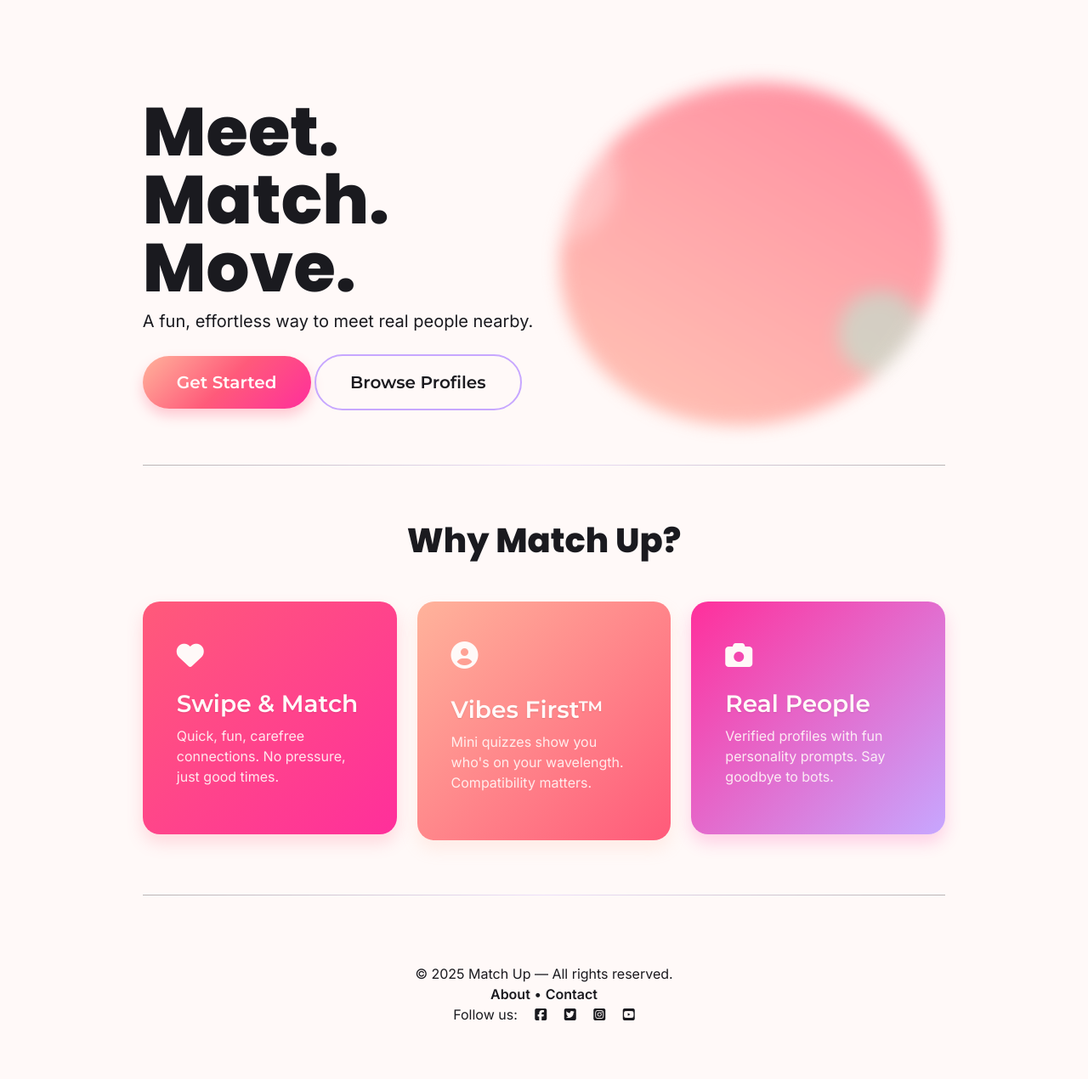
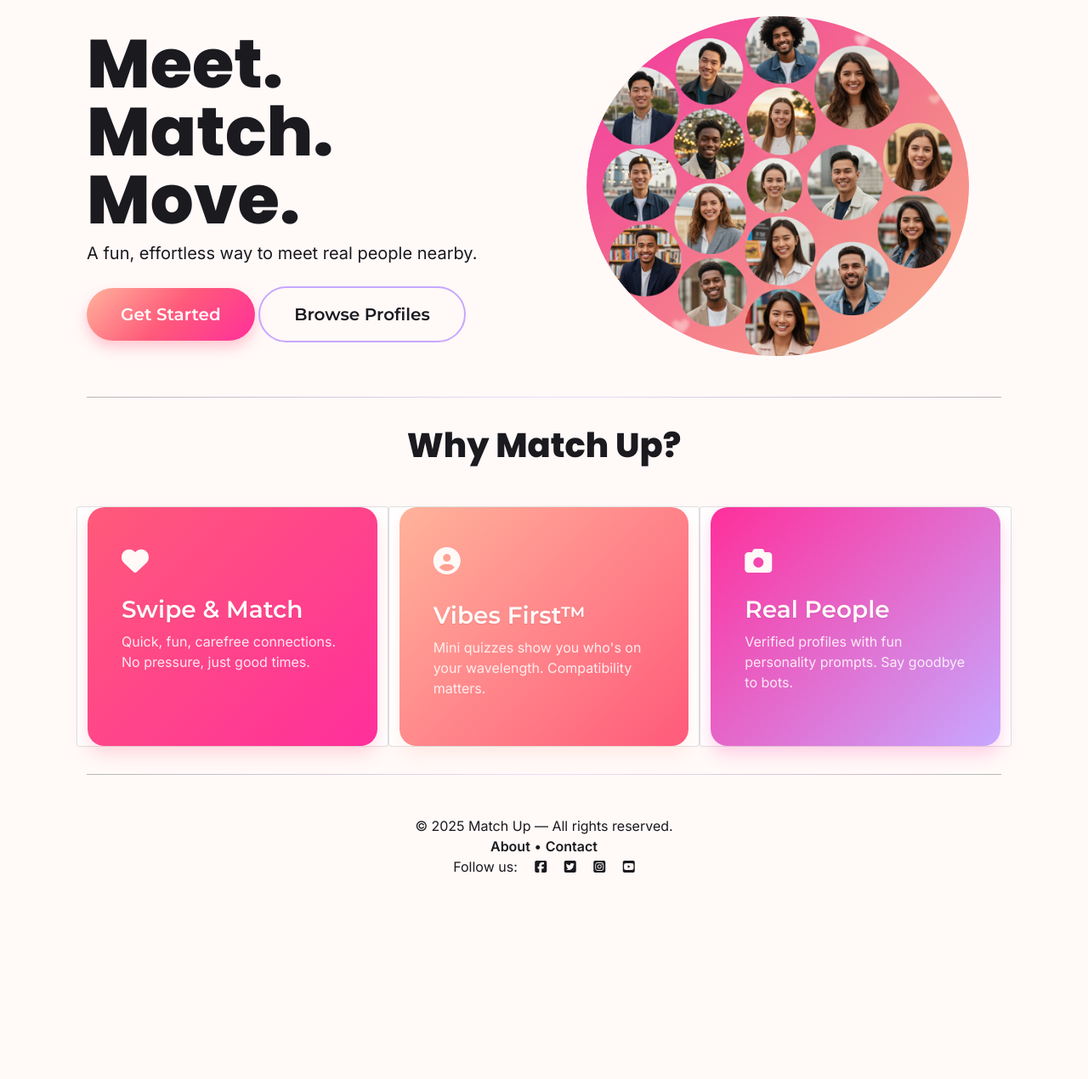
Before and after one commit to Scaphix/match_up, a Django app: page / in a window 1280 px wide. Shown: the part 105-1375 px from the top of the page at 85% size. After the commit the page ends 1132 px from the top, so only its background shows below. Run offline with Django 4.2, Linux system fonts and the light colour scheme; some libraries are stand-ins or nearby versions.

Commit message:
Refactor homepage layout  and adding a hero image for improved visual appeal.

```diff
--- a/dating/templates/dating/index.html
+++ b/dating/templates/dating/index.html
@@ -1,7 +1,7 @@
 {% extends 'base.html' %}
 {% block content %}
 {% load static %}
-<main class="container py-5">
+<main class="container py-3">
 
     <section class="hero-section row align-items-center mb-5">
         <div class="col-lg-6">
@@ -16,34 +16,34 @@
             <div class="hero-visual-heart">
                 <div class="abstract-shape shape-1"></div>
                 <div class="abstract-shape shape-2"></div>
+                <img src="{% static 'images/hero.png' %}" alt="Hero image" >
             </div>
         </div>
     </section>
 
     <hr class="soft-divider">
 
-    <section class="features-section py-5">
+    <section class="features-section py-3">
         <h2 class="text-center mb-5 feature-title">Why Match Up?</h2>
         <div class="row g-4">
-
-            <div class="col-md-4">
-                <div class="feature-card coral-gradient">
-                    <div class="feature-icon"><i class="fa-notdog fa-solid fa-heart"></i></div>
-                    <h3></i>Swipe & Match</h3>
+            <div class="col-md-4 card">
+                <div class="feature-card coral-gradient card-body">
+                    <div class="feature-icon"><i class="fa-notdog fa-solid fa-heart card-icon"></i></div>
+                    <h3>Swipe & Match</h3>
                     <p>Quick, fun, carefree connections. No pressure, just good times.</p>
                 </div>
             </div>
 
-            <div class="col-md-4">
-                <div class="feature-card peach-gradient">
+            <div class="col-md-4 card">
+                <div class="feature-card peach-gradient card-body">
                     <div class="feature-icon"><i class="fa-duotone fa-solid fa-circle-user feature-icon"></i></div>
                     <h3>Vibes First™</h3>
                     <p>Mini quizzes show you who's on your wavelength. Compatibility matters.</p>
                 </div>
             </div>
 
-            <div class="col-md-4">
-                <div class="feature-card pink-gradient">
+            <div class="col-md-4 card">
+                <div class="feature-card pink-gradient card-body">
                     <div class="feature-icon"><i class="fa-notdog fa-solid fa-camera"></i></div>
                     <h3>Real People</h3>
                     <p>Verified profiles with fun personality prompts. Say goodbye to bots.</p>
--- a/static/css/style.css
+++ b/static/css/style.css
@@ -137,26 +137,48 @@ nav img {
 }
 
 /* Hero Visual (Abstract Shapes) */
+
 .hero-visual-heart {
     position: relative;
     width: 450px;
     height: 400px;
     margin: 0 auto;
+    border-radius: 50%;
+    overflow: hidden;
+    display: flex;
+    align-items: center;
+    justify-content: center;
+}
+
+.hero-visual-heart::before {
+    content: '';
+    position: absolute;
+    width: 100%;
+    height: 100%;
     background: linear-gradient(45deg, var(--peach), var(--coral));
     border-radius: 50%;
     transform: rotate(-15deg);
-    overflow: hidden;
-    filter: blur(10px); /* Soft glow effect */
+    filter: blur(10px);
     opacity: 0.7;
     animation: gradientShift 5s ease-in-out infinite alternate;
+    z-index: 1;
+}
+
+.hero-visual-heart img {
+    position: relative;
+    width: 100%;
+    height: 100%;
+    object-fit: cover;
+    border-radius: 50%;
+    z-index: 3;
+
 }
 
 .abstract-shape {
     position: absolute;
-    background-color: var(--white);
-    opacity: 0.3;
+    border-radius: 50%;
     filter: blur(5px);
-    border-radius: 50%;
+    z-index: 2;
 }
 
 .shape-1 {
@@ -164,6 +186,8 @@ nav img {
     height: 150px;
     top: -20px;
     left: -50px;
+    background-color: var(--white);
+    opacity: 0.3;
 }
 
 .shape-2 {
@@ -175,7 +199,7 @@ nav img {
     opacity: 0.5;
 }
 
-
+/* Remove the old .img-fluid rule if it conflicts */
 /* KEY FEATURES SECTION */
 
 .soft-divider {
--- a/templates/base.html
+++ b/templates/base.html
@@ -75,7 +75,7 @@
         </div>
     </nav>
 
-    <main class="container py-5">
+    <main>
 
         {% block content %}
         <!-- Content Goes here -->
```
Also changed, not shown: static/images/hero.png (added).
